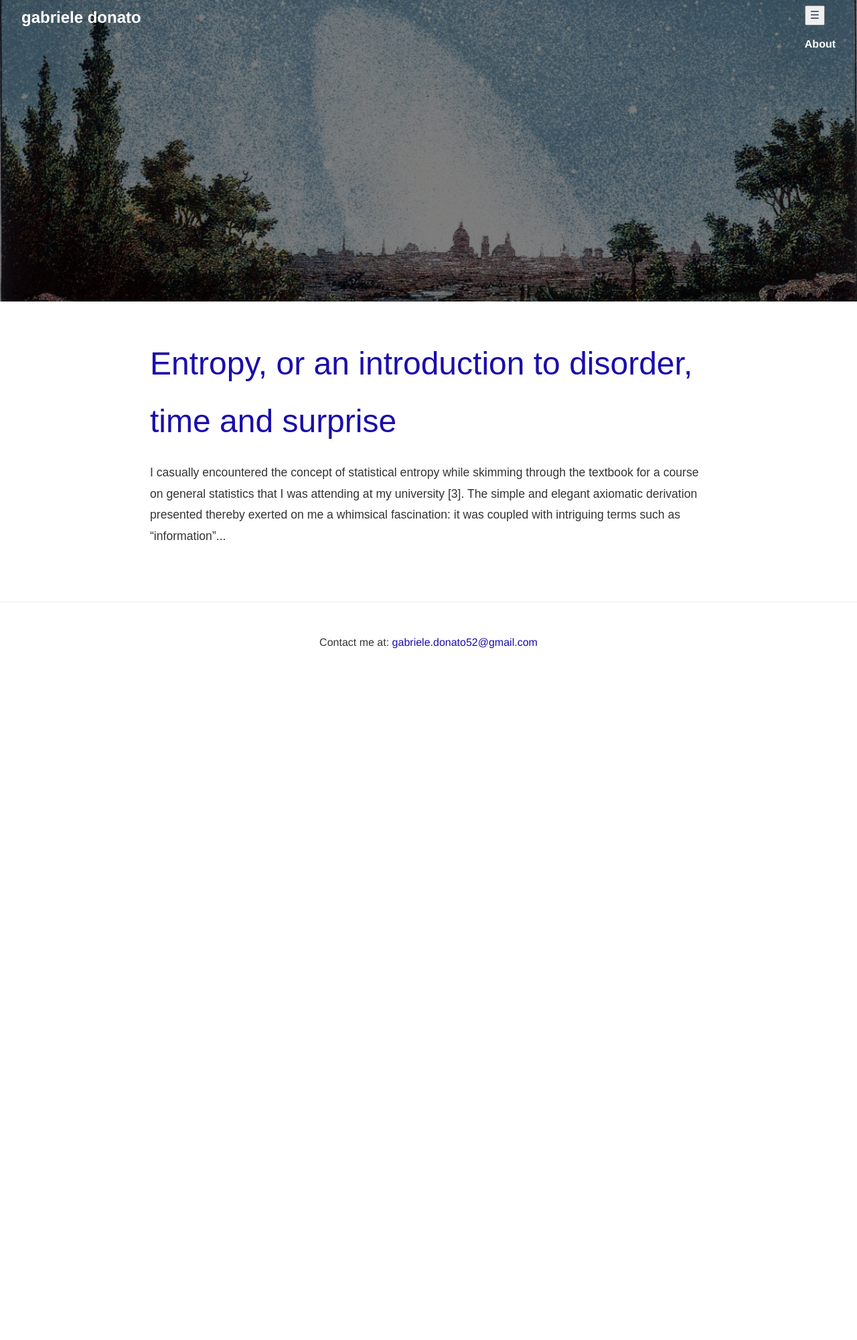
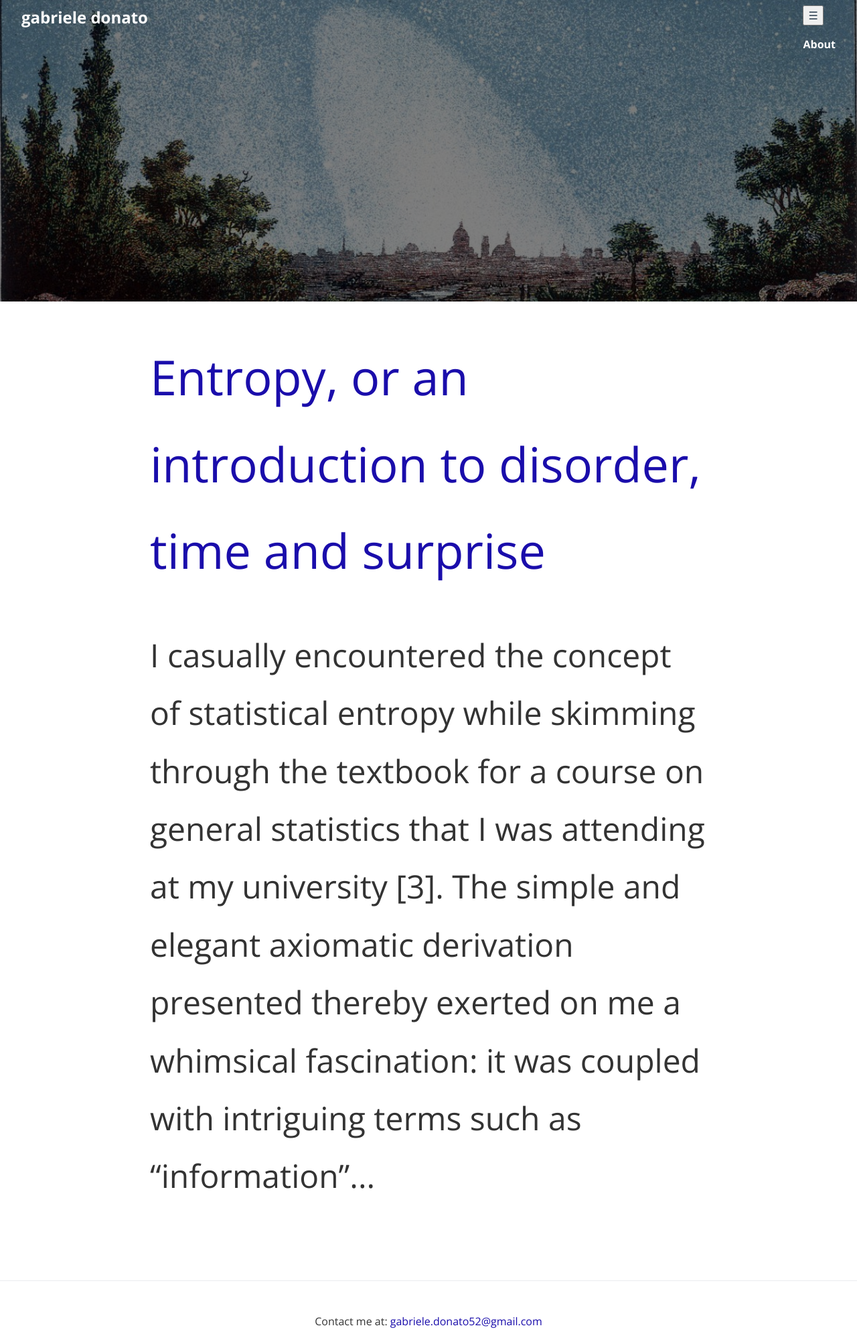
Before and after one commit to Gabriele-Donato/gabrieledonato, a Jekyll site: the page built from index.md, in a window 1280 px wide. Shown: the whole page at 67% size. Built offline with Jekyll 4.4.1, drawn with Linux system fonts in a browser that asks for light colours; before the commit the page ends 987 px from its top, so only the background shows below that.

Commit message:
css modifications

```diff
--- a/_sass/jekyll-theme-cayman.scss
+++ b/_sass/jekyll-theme-cayman.scss
@@ -28,7 +28,7 @@
 body {
   padding: 0;
   margin: 0;
-  font-family: "Cambria Math", "Helvetica Neue", Helvetica, Arial, sans-serif;
+  font-family: "Open Sans", "Helvetica Neue", Helvetica, Arial, sans-serif;
   font-size: 1rem; /* Relative font size */
   line-height: 1.5;
   color: $body-text-color;
@@ -230,15 +230,10 @@ nav ul li a {
     margin-bottom: 1rem;
     font-weight: normal;
     color: $section-headings-color;
-    font-family: "Cambria Math", sans-serif; /* Adjust the font family */
   }
 
   p {
     margin-bottom: 1em;
-    font-family: "Cambria Math", sans-serif; /* Adjust the font family */
-    font-size: 1.1rem; /* Adjust the font size */
-    line-height: 1.8; /* Adjust the line height */
-    color: #333; /* Adjust the color as needed */
   }
 
   code {
@@ -313,9 +308,6 @@ nav ul li a {
   ul,
   ol {
     margin-top: 0;
-    font-family: "Cambria Math", sans-serif; /* Adjust the font family */
-    font-size: 1.1rem; /* Adjust the font size */
-    line-height: 1.8; /* Adjust the line height */
   }
 
   blockquote {
@@ -323,9 +315,6 @@ nav ul li a {
     margin-left: 0;
     color: $blockquote-text-color;
     border-left: 0.3rem solid $border-color;
-    font-family: "Open Sans", sans-serif; /* Adjust the font family */
-    font-size: 1.1rem; /* Adjust the font size */
-    line-height: 1.8; /* Adjust the line height */
 
     > :first-child {
       margin-top: 0;
@@ -346,26 +335,17 @@ nav ul li a {
 
     th {
       font-weight: bold;
-      font-family: "Open Sans", sans-serif; /* Adjust the font family */
-      font-size: 1.1rem; /* Adjust the font size */
-      line-height: 1.8; /* Adjust the line height */
     }
 
     th,
     td {
       padding: 0.5rem 1rem;
       border: 1px solid $table-border-color;
-      font-family: "Open Sans", sans-serif; /* Adjust the font family */
-      font-size: 1.1rem; /* Adjust the font size */
-      line-height: 1.8; /* Adjust the line height */
     }
   }
 
   dl {
     padding: 0;
-    font-family: "Open Sans", sans-serif; /* Adjust the font family */
-    font-size: 1.1rem; /* Adjust the font size */
-    line-height: 1.8; /* Adjust the line height */
 
     dt {
       padding: 0;
@@ -422,7 +402,6 @@ nav ul li a {
   margin-top: 1rem;
   color: #2c3e50; /* Adjust this color as needed */
   text-align: center;
-  font-family: "Cambria Math", sans-serif; /* Adjust the font family */
 }
 
 .post-date {
@@ -430,14 +409,12 @@ nav ul li a {
   color: #1a0dab; /* Adjust this color as needed */
   text-align: center;
   margin-bottom: 1.5rem;
-  font-family: "Cambria Math", sans-serif; /* Adjust the font family */
 }
 
 .post-content {
   line-height: 1.8;
-  font-size: 2rem;
+  font-size: 3rem;
   color: #333; /* Adjust this color as needed */
   max-width: 64rem;
   margin: 0 auto;
-  font-family: "Cambria Math", sans-serif; /* Adjust the font family */
 }
```
